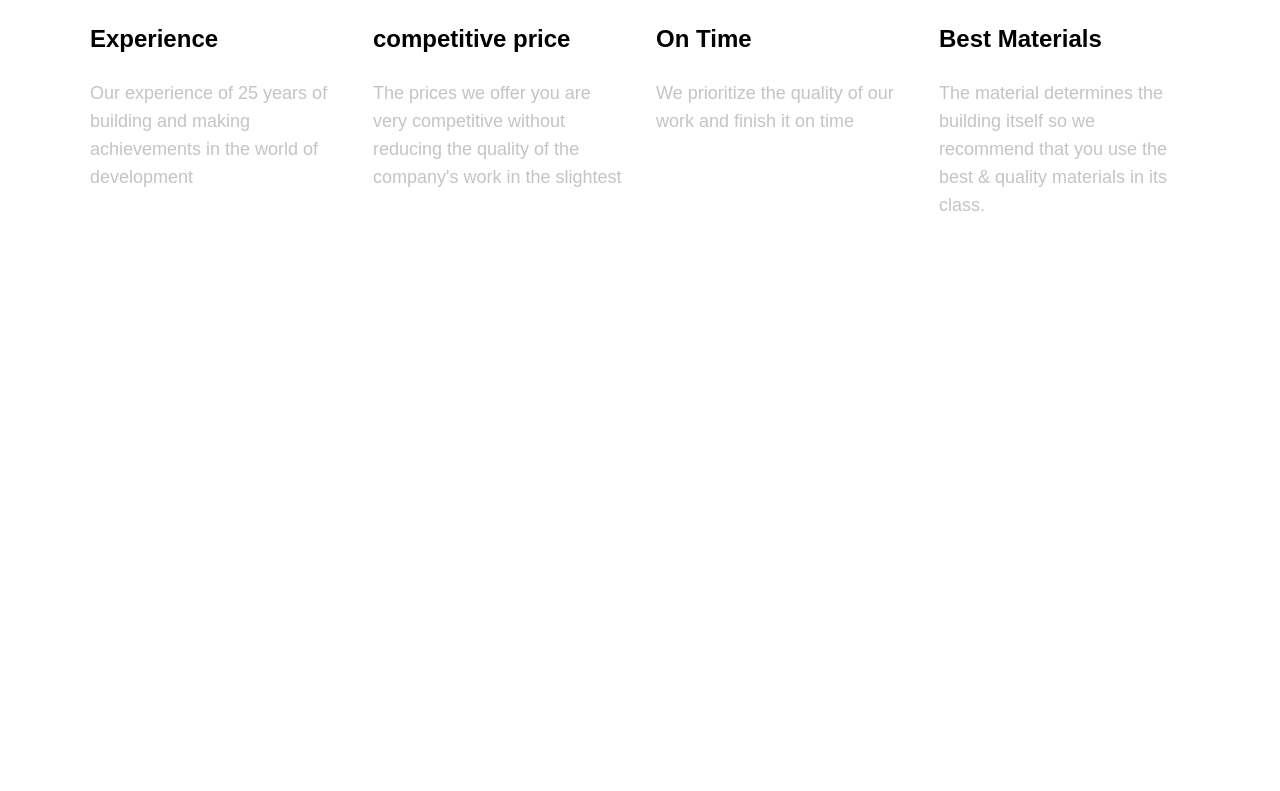
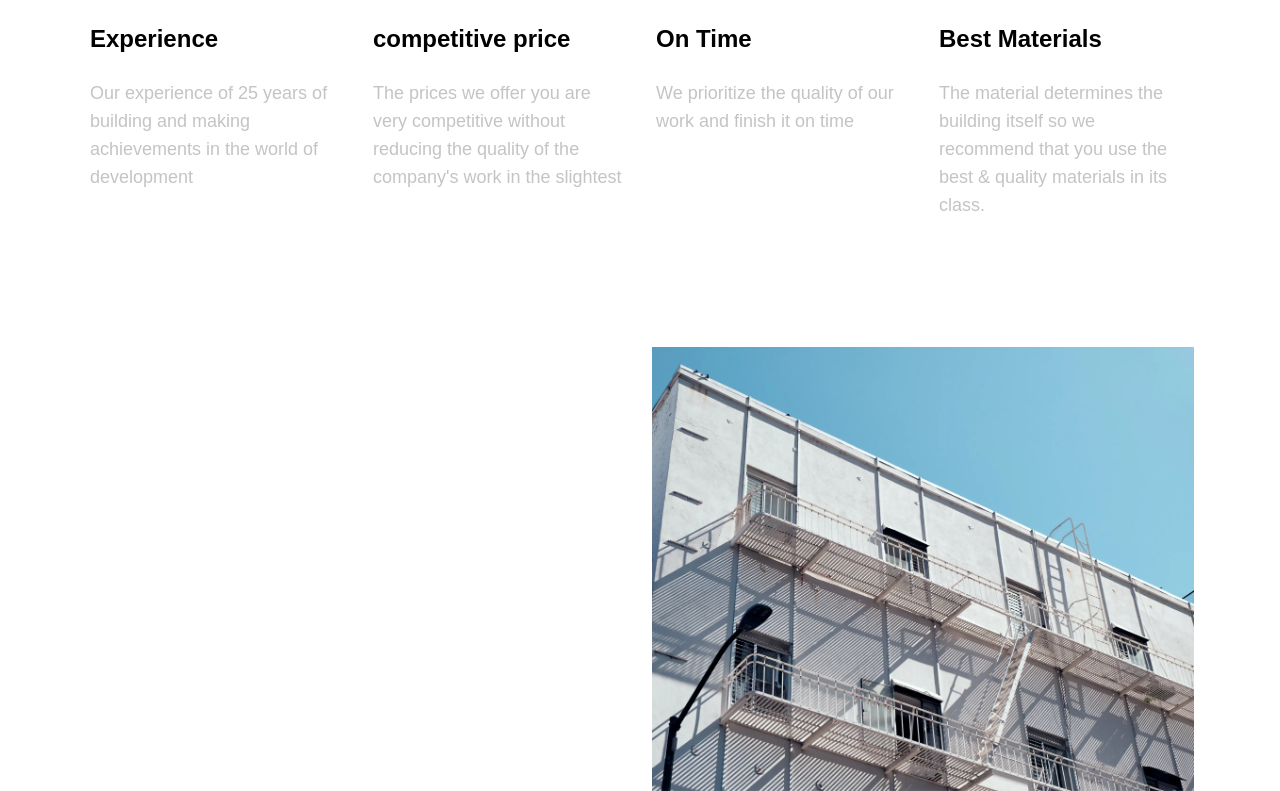
Before and after one commit to Deepakverma-556/architectural, a React (Create React App) app: page / in a window 1280 px wide. Shown: the part 2138-2929 px from the top of the page. Before the commit the page ends 2485 px from the top, so only its background shows below. Built offline with nearby package versions, Linux system fonts and the light colour scheme.

Commit message:
add building image

```diff
--- a/src/components/Story.jsx
+++ b/src/components/Story.jsx
@@ -1,11 +1,19 @@
 import React from 'react'
+import Image1 from '../assets/images/sec-6-img.webp'
 
 const Story = () => {
     return (
         <div>
             <div className='max-w-xxl mx-auto px-4 pt-16'>
-                <div className='flex flex-wrap flex '>
+                <div className='flex flex-wrap flex-row -mx-3 '>
+                    <div className='w-1/2 px-3'>
+                        <div>
 
+                       </div>
+                    </div>
+                    <div className='w-1/2 px-3'>
+                        <img src={Image1} alt="building-image" />
+                    </div>
                 </div>
             </div>
         </div>
```
